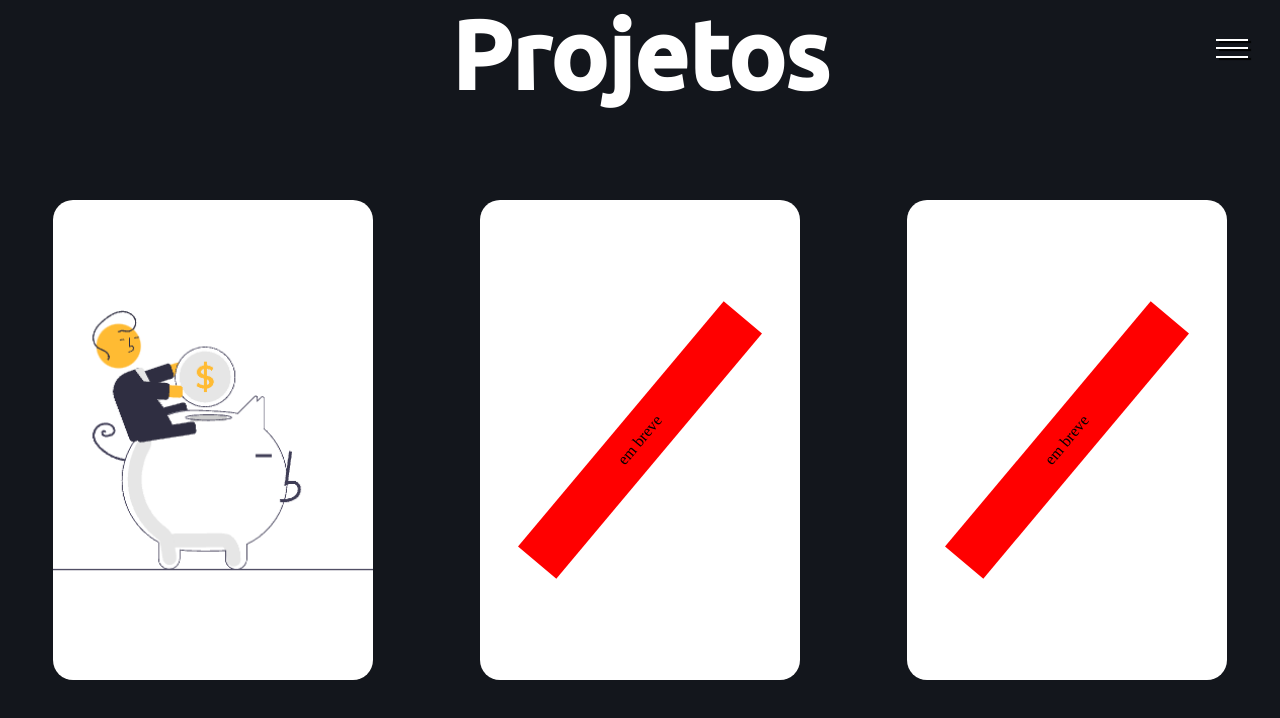
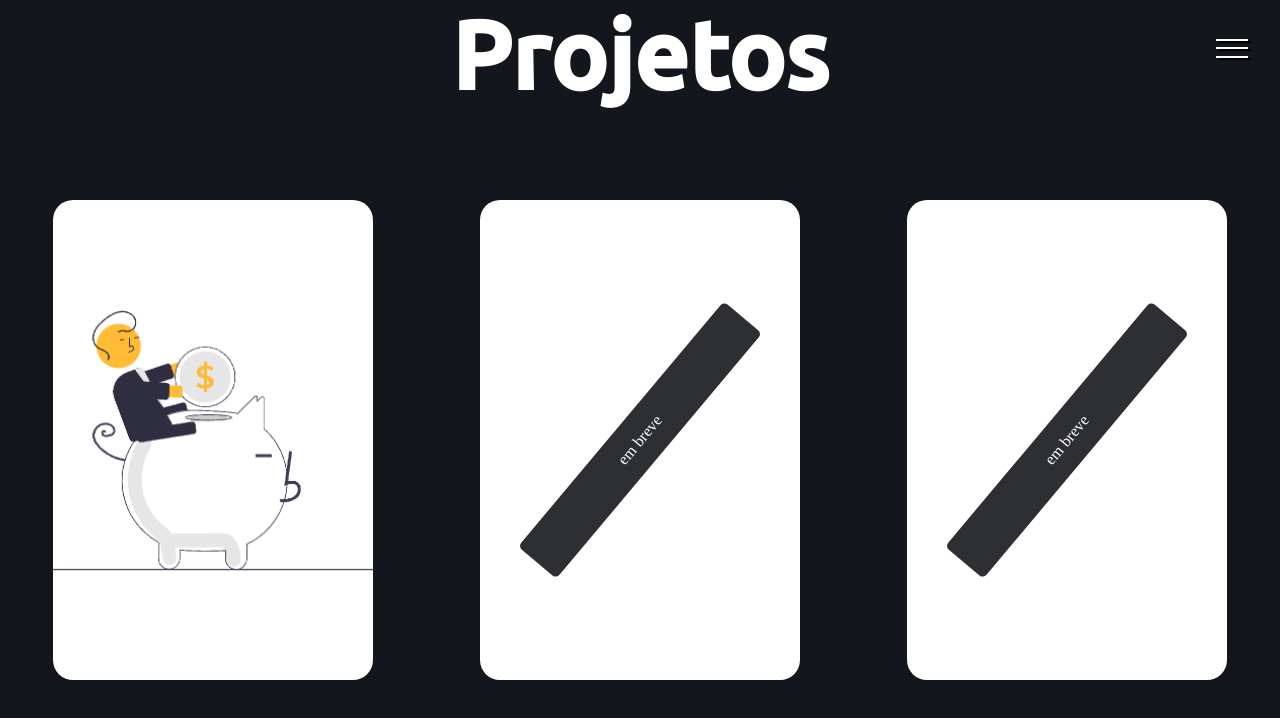
Before and after one commit to languageD/Portfolio, a React (Vite) app: page /Projetos in a window 1280 px wide. Shown: the top 718 px of the page. Built offline with nearby package versions, Linux system fonts and the light colour scheme.

Commit message:
text projetos update

```diff
--- a/src/pages/Projetos.module.css
+++ b/src/pages/Projetos.module.css
@@ -23,6 +23,7 @@
 }
 
 .card{
+  position: relative;
   height: 30rem;
   width: 20rem;
 
@@ -48,9 +49,7 @@
 }
 
 .card_info {
-  position: absolute;
-  bottom: 0;
-  padding: 2rem;
+  margin: 0.5rem 1rem;
   color: white;
   text-shadow: 1px 2px 3px black;
   opacity: 0;
@@ -66,15 +65,6 @@
 
 }
 
-/* test para o em breve */
-
-
-
-
-.breve{
-  width: 100%;
-  background-color: red;
-}
 .pro {
   background-color: white;
   height: 30rem;
@@ -95,9 +85,14 @@
   transition: 1s;
 
 }
-.pro div {
 
+.breve{
+  width: 100%;
+  background-color: #2d2f33;
+  color: white;
   text-align: center;
+  border-radius: 5px;
   padding: 5% 0;
   transform: rotate(-50deg);
+
 }
```
